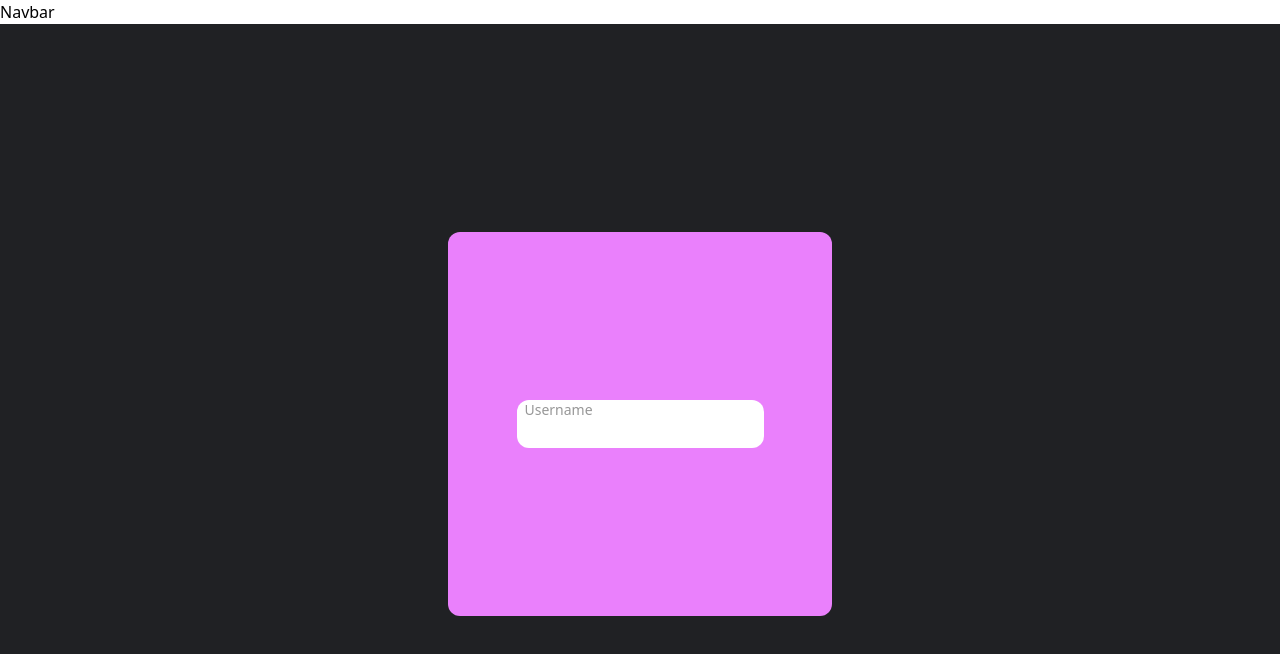
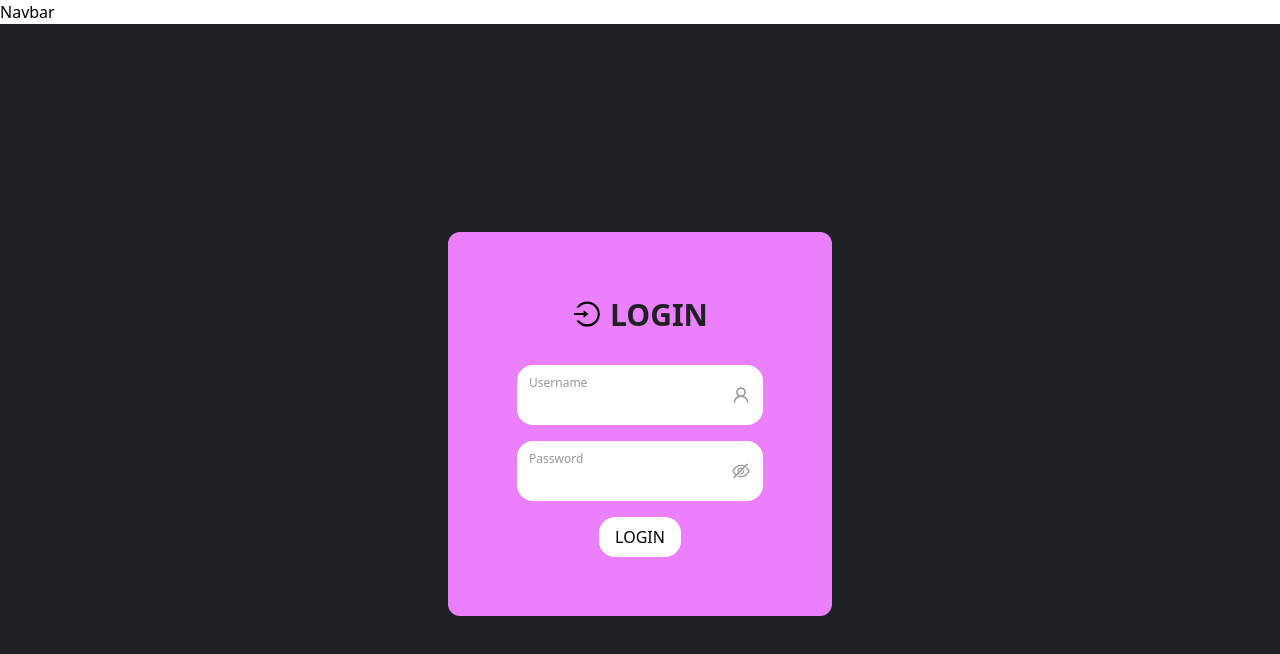
Before and after one commit to dhruvkud13/sih, a React (Create React App) app in the folder frontend/: page / in a window 1280 px wide. Shown: the top 654 px of the page. Built offline with nearby package versions, Linux system fonts and the light colour scheme.

Commit message:
login page

```diff
--- a/frontend/src/pages/Login.js
+++ b/frontend/src/pages/Login.js
@@ -1,5 +1,13 @@
-import React from "react";
+import React, { useState } from "react";
+import {
+  AiOutlineUser,
+  AiOutlineEyeInvisible,
+  AiOutlineEye,
+  AiOutlineLogin,
+} from "react-icons/ai";
+
 const Login = () => {
+  const [passwordShown, setPasswordShown] = useState(false);
   const onFinish = (values) => {
     console.log("Success:", values);
   };
@@ -10,14 +18,62 @@ const Login = () => {
   return (
     <div className="flex items-center justify-center min-h-screen min-w-full bg-bgdark">
       <div className="h-96 w-96 rounded-xl bg-purple flex flex-col items-center justify-center">
-        <div className="rounded-full">
-          <div>
-            <div className="text-sm absolute px-2 text-[#979797]">Username</div>
-            <input
-              type="text"
-              className="border-none rounded-xl text-black bg-white outline-none p-2 pt-4"
-            />
+        <div className="flex flex-row mb-5">
+          <div className="flex justify-center items-center pr-2">
+          <AiOutlineLogin size={30} color='bgdark' />
           </div>
+        <div className=" font-semibold text-bgdark text-[30px]">LOGIN</div>
+        </div>
+      <div className="rounded-full mt-2">
+          <div className="flex border-none text-sm  text-black bg-white outline-none px-3 pb-3 pt-2 rounded-2xl">
+            <div className="flex flex-col ">
+              <div className=" text-[#979797] text-[12px]">Username</div>
+              <input
+                type="text"
+                className="text-black relative  border-none bg-transparent outline-none "
+              />
+            </div>
+
+            <div className="flex items-center justify-center mt-1">
+              <AiOutlineUser size={20} color='#979797' />
+            </div>
+          </div>
+        </div>
+        <div className="rounded-full mt-4">
+          <div className="flex border-none text-sm  text-black bg-white outline-none px-3 pb-3 pt-2 rounded-2xl">
+            <div className="flex flex-col ">
+              <div className=" text-[#979797] text-[12px]">Password</div>
+              <input
+                type={passwordShown ? "text" : "password"}
+                className="text-black relative  border-none bg-transparent outline-none "
+              />
+            </div>
+
+            <div className="flex items-center justify-center mt-1">
+              {passwordShown ? (
+                <AiOutlineEye
+                  size={20}
+                  onClick={() => {
+                    setPasswordShown(!passwordShown);
+                  }}
+                  color="#979797"
+                />
+              ) : (
+                <AiOutlineEyeInvisible
+                  size={20}
+                  color="#979797"
+                  onClick={() => {
+                    setPasswordShown(!passwordShown);
+                  }}
+                />
+              )}
+            </div>
+          </div>
+        </div>
+        <div className="mt-4">
+          <button className=" bg-white  hover:bg-purple duration-200 hover:text-white px-4 py-2 rounded-2xl text-[16px]">
+            LOGIN
+          </button>
         </div>
       </div>
     </div>
```
